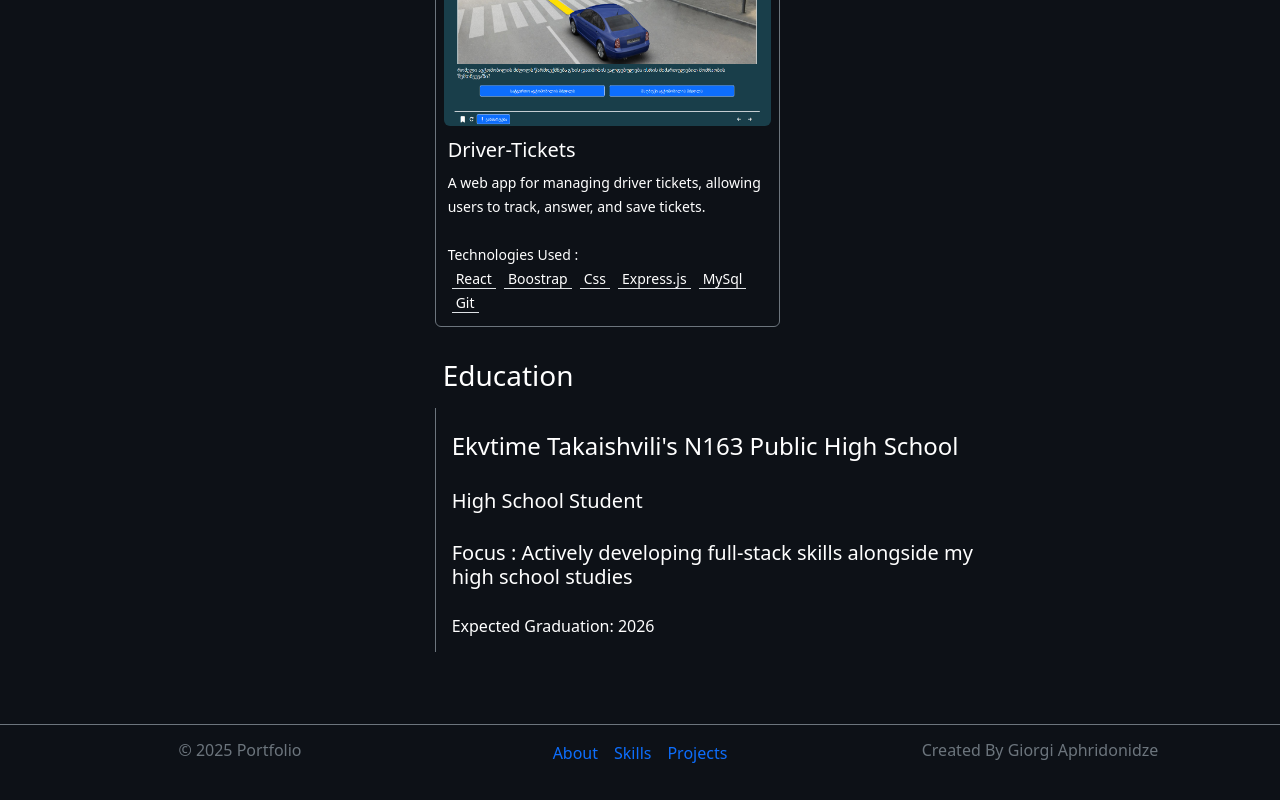
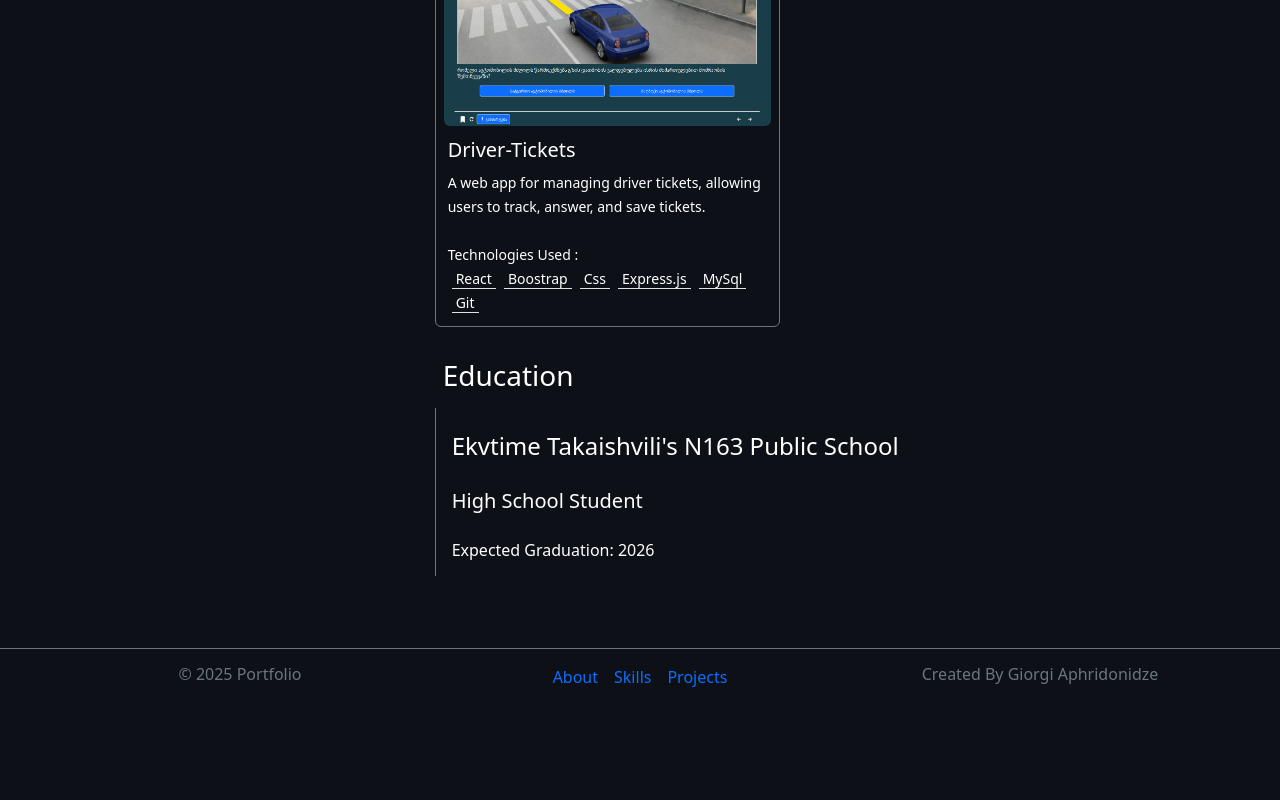
Before and after one commit to Apridonidze/portfolio, a React (Vite) app in the folder frontend/: page / in a window 1280 px wide. Shown: the part 2440-3240 px from the top of the page. After the commit the page ends 3164 px from the top, so only its background shows below. Built offline with nearby package versions, Linux system fonts and the light colour scheme.

Commit message:
feat : modified Education.jsx

```diff
--- a/frontend/src/components/Education.jsx
+++ b/frontend/src/components/Education.jsx
@@ -6,9 +6,8 @@ const Education = () => {
 
             <div className="row g-3 gap-1 d-flex w-100 border-start p-2 border-secondary">
 
-                <h4>Ekvtime Takaishvili's N163 Public High School </h4>
+                <h4>Ekvtime Takaishvili's N163 Public School </h4>
                 <h5>High School Student</h5>
-                <h5>Focus : Actively developing full-stack skills alongside my high school studies</h5>
                 <h6>Expected Graduation: 2026</h6>
 
             </div>
```
